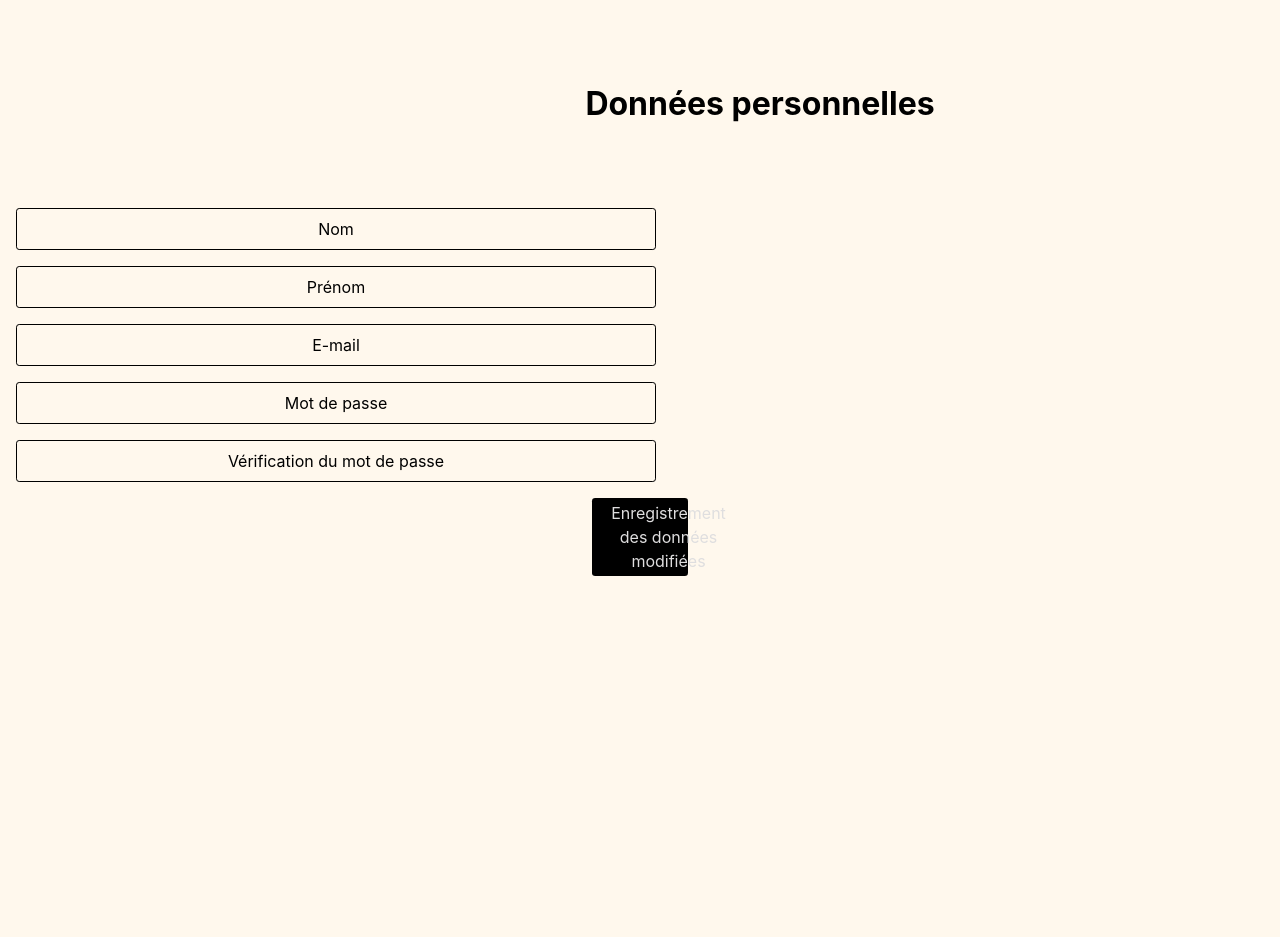
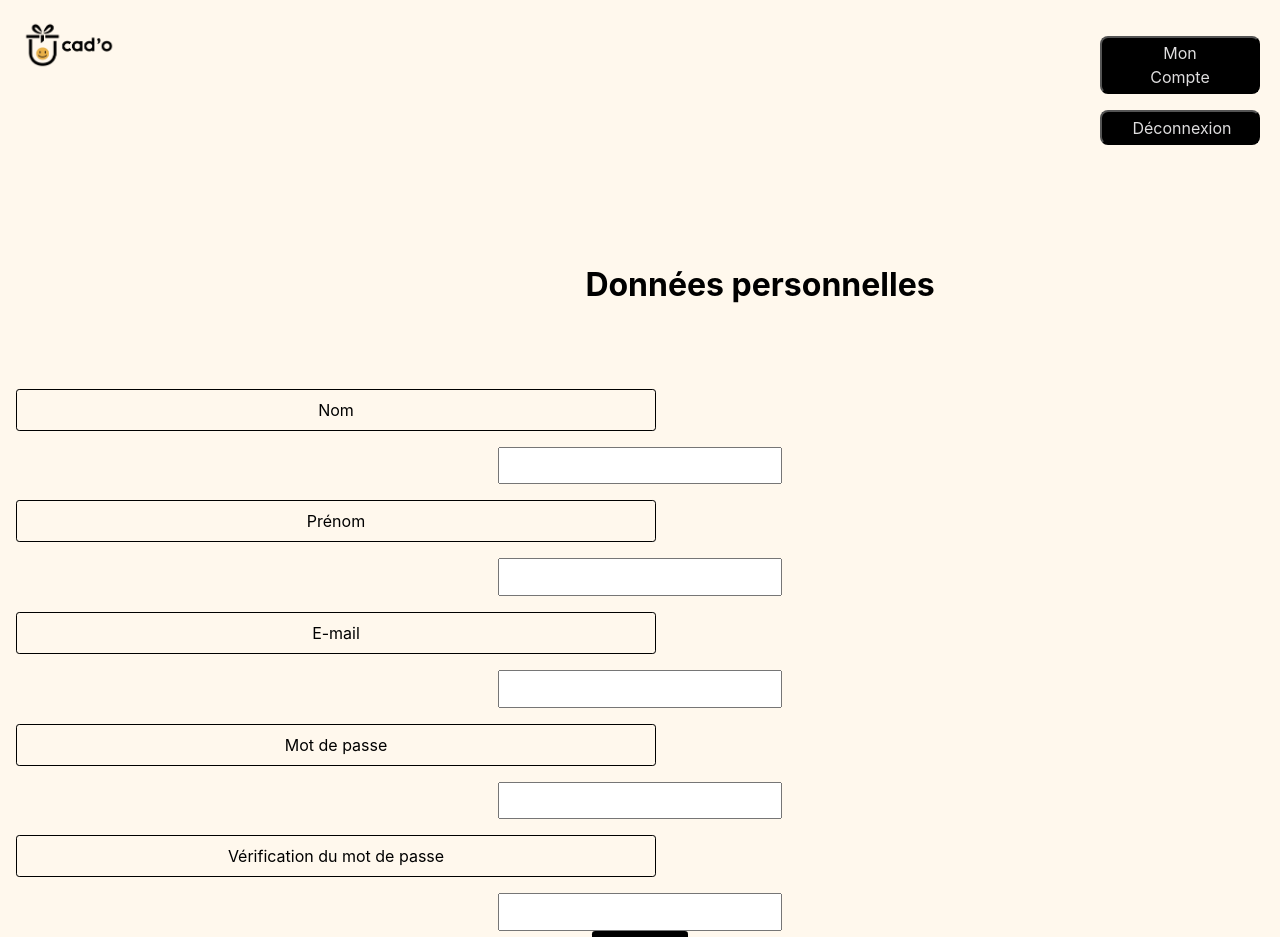
Before and after one commit to yanis-lannabi/cado-front, a React (Vite) app: page /mes-donnees-personnelles in a window 1280 px wide. Shown: the top 937 px of the page. Before the commit the page ends 880 px from the top, so only its background shows below. Built offline with nearby package versions, Linux system fonts and the light colour scheme.

Commit message:
feat: :construction:
PersonalData WIP

```diff
--- a/src/components/Pages/PersonalData/PersonalData.tsx
+++ b/src/components/Pages/PersonalData/PersonalData.tsx
@@ -1,26 +1,69 @@
 // import { parseAst } from 'vite';
 import './PersonalData.scss';
-// import Header from '../../Elements/Header/Header';
-// import Footer from '../../Elements/Footer/Footer';
+import React, { useState } from 'react';
+import Header from '../../Elements/Header/Header';
+import Footer from '../../Elements/Footer/Footer';
 
 function PersonalData() {
+  const [userData, setUserData] = useState({
+    nom: '',
+    prénom: '',
+    email: '',
+    password: '',
+  });
+
+  const handleChange = (e: React.ChangeEvent<HTMLInputElement>) => {
+    const { name, value } = e.target;
+    setUserData((prevUserData) => ({
+      ...prevUserData,
+      [name]: value,
+    }));
+  };
+
   return (
     <div className="WebsiteName">
+      <Header />
       <header className="Website__Title">
         <h1>Données personnelles</h1>
       </header>
       <div className="PersonalData">
         <form>
           <p>Nom</p>
+          <input
+            type="text"
+            name="nom"
+            value={userData.nom}
+            onChange={handleChange}
+          />
           <p>Prénom</p>
+          <input
+            type="text"
+            name="prenom"
+            value={userData.prénom}
+            onChange={handleChange}
+          />
           <p>E-mail</p>
+          <input
+            type="email"
+            name="email"
+            value={userData.email}
+            onChange={handleChange}
+          />
           <p>Mot de passe</p>
+          <input
+            type="password"
+            name="password"
+            value={userData.password}
+            onChange={handleChange}
+          />
           <p>Vérification du mot de passe</p>
+          <input type="password" />
         </form>
         <button className="PersonalData__confirmation" type="submit">
           Enregistrement des données modifiées
         </button>
       </div>
+      <Footer />
     </div>
   );
 }
```
